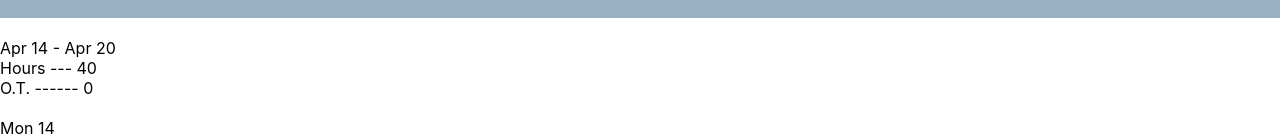
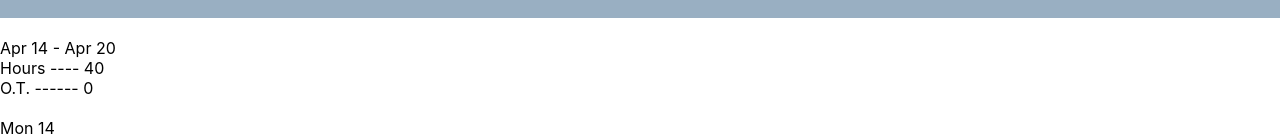
Before and after one commit to bradronto/bradronto.github.io, a React (Create React App) app in the folder timekeep/: page / in a window 1280 px wide. Shown: the part 635-775 px from the top of the page. Built offline with nearby package versions, Linux system fonts and the light colour scheme.

Commit message:
and another..

```diff
--- a/timekeep/src/components/plain-txt.js
+++ b/timekeep/src/components/plain-txt.js
@@ -23,7 +23,7 @@ const plainText = (workHours,changeWeek) => {
 
         <br /> {getMonth(changeWeek)}      {/*  date range header     */}
         <br></br>
-        <span>Hours --- {reg}   <br /> O.T. ------ {ot} </span>
+        <span>Hours ---- {reg}   <br /> O.T. ------ {ot} </span>
         <br></br><br />
         {daysOfWeek.map((day, index) => (
         <div   key={index}  >
--- a/timekeep/src/components/work-hours.js
+++ b/timekeep/src/components/work-hours.js
@@ -141,16 +141,10 @@ const handleMenu = (value) =>
        // setTimeout(() => {updatedWorkHours[index]["showNew"] = true;}, 100);
        updatedWorkHours[index]["showNew"] = true;
 
-       //handleKeyboardToggle();
-
-
        setTimeout(() => {
         if(inputRef.current){inputRef.current.focus()};
       }, 700);
 
-      setTimeout(() => {
-        if(inputRef.current){inputRef.current.focus()};
-      }, 700);
 
 
        console.log(" job input empty");
@@ -297,6 +291,7 @@ const handleMenu = (value) =>
 ):(
 
  <>
+                  {/*  select job    */}
 
   {workHours[index].showNew === true? (
         <div>
@@ -319,11 +314,7 @@ const handleMenu = (value) =>
             //autoFocus
           />
         </div>
-      )
-
-      //   }{!workHours[index].showNew === true &&
-
-       : (
+      )  : (
 
                // {/*  select job    */}
 
```
